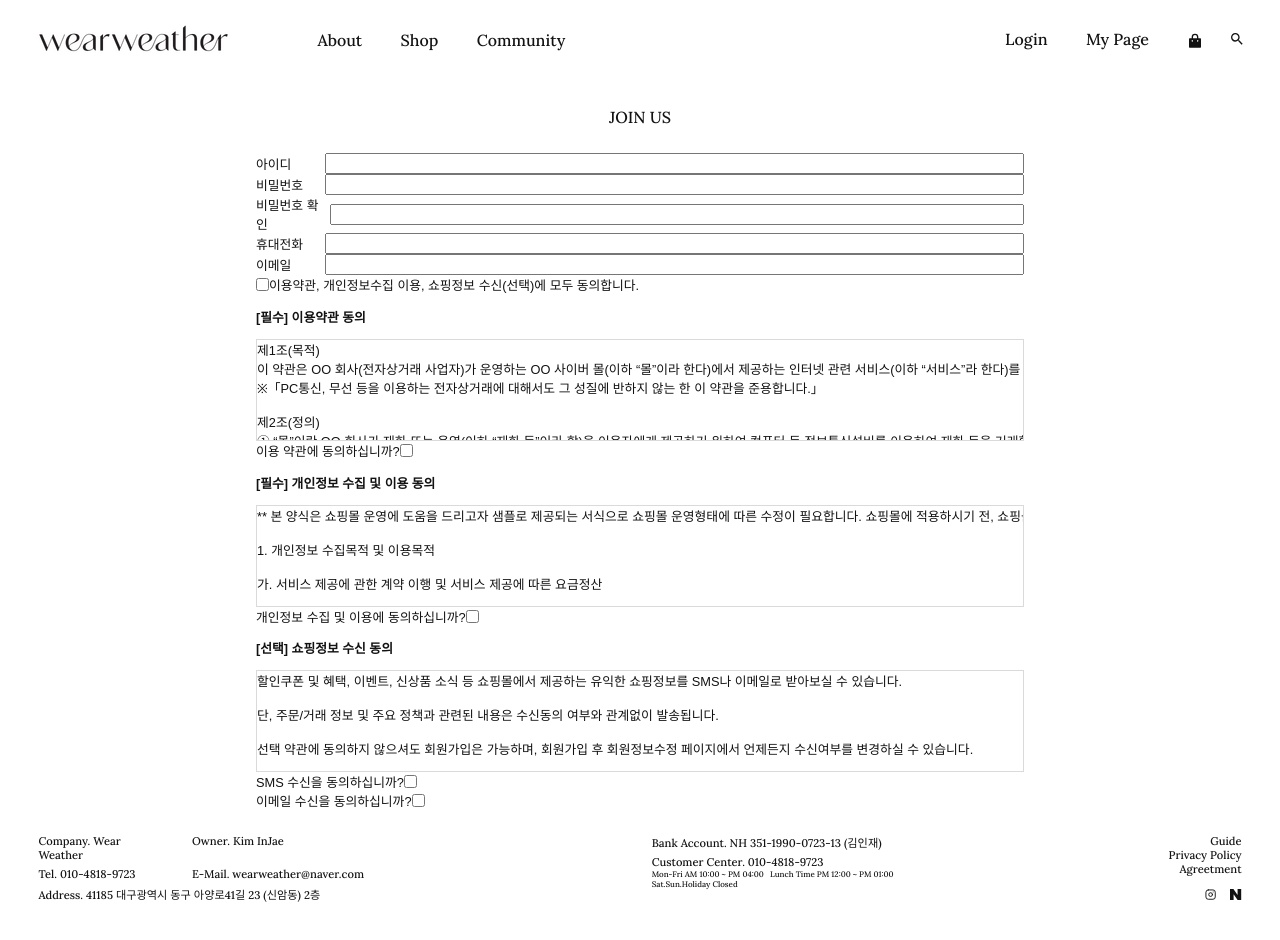
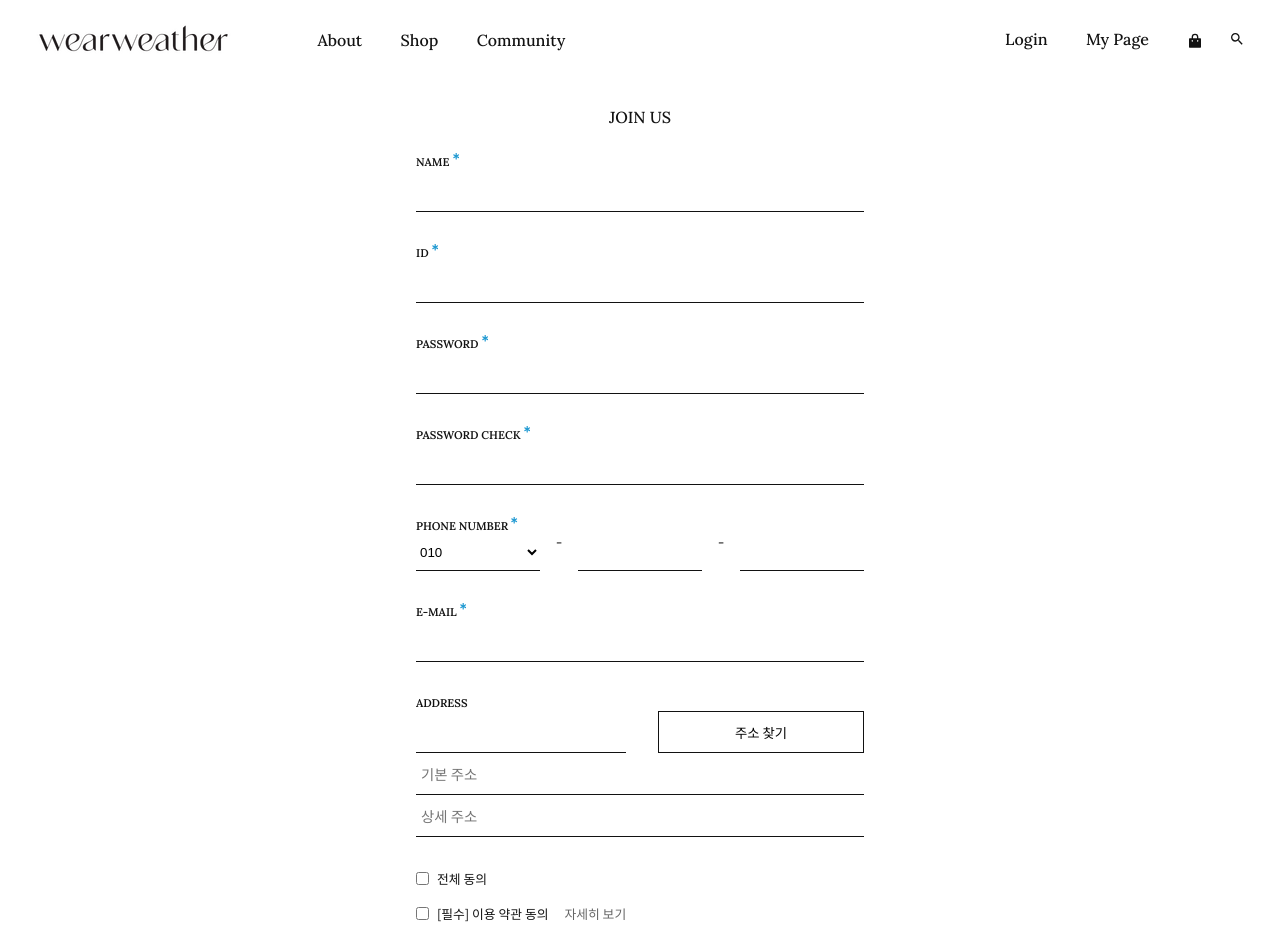
Before and after one commit to kauthenticity/millimeter, a React (Create React App) app: page /register in a window 1280 px wide. Shown: the top 940 px of the page. Built offline with nearby package versions, Linux system fonts and the light colour scheme.

Commit message:
[feat] : 회원가입 체크 빼고 다 함

```diff
--- a/package.json
+++ b/package.json
@@ -11,10 +11,13 @@
     "@testing-library/user-event": "^13.5.0",
     "axios": "^0.26.1",
     "react": "^18.0.0",
+    "react-daum-postcode": "^3.0.1",
     "react-dom": "^18.0.0",
     "react-icons": "^4.3.1",
+    "react-modal": "^3.14.4",
     "react-router-dom": "^6.3.0",
     "react-scripts": "5.0.1",
+    "rodal": "^1.8.3",
     "sass": "^1.50.1",
     "sass-loader": "^12.6.0",
     "styled-components": "^5.3.5",
--- a/src/App.css
+++ b/src/App.css
@@ -1,28 +1,30 @@
 @import url('https://fonts.googleapis.com/css2?family=Lora:wght@500;600&family=Nanum+Myeongjo&family=Noto+Sans+KR:wght@300;400;500&display=swap');
+/*
 
+
+
+@font-face {
+  font-family: 'Noto-Sans KR', sans-serif;
+  src: url('https://fonts.googleapis.com/css2?family=Noto+Sans+KR:wght@300;400;500&display=swap');
+  unicode-range: U+AC00-D7A3;
+}
+
+@font-face {
+  font-family: 'Lora', serif;
+  src: url('https://fonts.googleapis.com/css2?family=Lora:wght@400;500;600&display=swap');
+  font-style: normal;
+}
+*/
 .App {
-  font-family: 'Lora', serif;
+  font-family: 'Lora', 'Noto-Sans KR';
   display : flex;
   color : #121212;
   flex-direction: column;
   min-height : 100vh;
   justify-content: space-between;
 }
-@font-face {
-  font-family: 'Lora', serif;
-  src: url('https://fonts.googleapis.com/css2?family=Lora:wght@500;600&display=swap') format("woff");
-  font-style: normal;
-}
-
-@font-face {
-  font-family: 'Noto Sans KR', sans-serif;
-  src: url('https://fonts.googleapis.com/css2?family=Noto+Sans+KR:wght@300;400;500&display=swap') format("woff");
-  font-style: normal;
-  unicode-range : U+AC00-D7A3;
-}
-
 /* 드래그 했을 때 배경색 및 글자색 지정 */
 ::selection {
-		background-color: #121212;
-		color: white;
-	}
+	background-color: #121212;
+	color: white;
+}
--- a/src/Components/About/About.js
+++ b/src/Components/About/About.js
@@ -86,7 +86,6 @@ const InfoContainer = styled.div`
 const ExternalLinkContainer = styled.div`
   margin-top: 5vh;
 `;
-const ExternalLink = styled.div``;
 const AboutContainer = styled.div`
   display: flex;
   margin-top: 2vh;
@@ -98,7 +97,7 @@ const ImgContainer = styled.div`
   height: 70vh;
 `;
 const Description = styled.div`
-  font-family: "Noto Sans KR", sans-serif;
+  /* font-family: "Noto Sans KR", sans-serif; */
   line-height: 200%;
   font-weight: 400;
 `;
--- /dev/null
+++ b/src/Components/Auth/Agreetment.js
@@ -0,0 +1,154 @@
+import { React, useEffect, useCallback, useState } from 'react'
+import styled from 'styled-components'
+import Modal from 'react-modal'
+import "./modal.css";
+import { MdClose } from "react-icons/md";
+import { agreetment1, agreetment2, agreetment3} from './agreetments'
+
+const Agreetment = ({checks, setChecks}) => {
+  const [more1, setMore1] = useState(false);
+  const [more2, setMore2] = useState(false);
+  const [more3, setMore3] = useState(false);
+
+  const onClickMore1 = () => {
+    setMore1(!more1)
+  }
+
+  const onClickMore2 = () => {
+    setMore2(!more2);
+  };
+
+  const onClickMore3 = () => {
+    setMore3(!more3);
+  };
+
+  const onCkChange = (e) => {
+    setChecks({ ...checks, [e.target.name]: !checks[e.target.name] })
+    console.log(checks)
+  }
+
+  return (
+    <>
+      <AgreetmentContainer>
+        <CheckboxLeft name="all" onChange={onCkChange} checked={ checks.all}type="checkbox" />
+        전체 동의
+      </AgreetmentContainer>
+      <AgreetmentContainer>
+        <CheckboxLeft name="ck1" onChange={onCkChange} checked={ checks.ck1} type="checkbox" />
+        [필수] 이용 약관 동의
+        <ViewMore onClick={onClickMore1}>
+          자세히 보기
+          <Modal
+            ariaHideApp={false}
+            isOpen={more1}
+            onRequestClose={onClickMore1}
+            className="modal agreetment"
+            overlayClassName="overlay agreetment"
+          >
+            <MdClose
+              onClick={onClickMore1}
+              style={{
+                float: "right",
+                marginBottom: "1rem",
+                cursor: "pointer",
+              }}
+            />
+            <br />
+            <div>{agreetment1}</div>
+            <Button>닫기</Button>
+          </Modal>
+        </ViewMore>
+      </AgreetmentContainer>
+
+      <AgreetmentContainer>
+        <CheckboxLeft name="ck1" type="checkbox" checked={ checks.ck2}onChange={onCkChange} />
+        [필수] 개인정보 수집 및 이용 방침{" "}
+        <ViewMore onClick={onClickMore2}>
+          자세히 보기
+          <Modal
+            ariaHideApp={false}
+            isOpen={more2}
+            onRequestClose={onClickMore2}
+            className="modal agreetment"
+            overlayClassName="overlay agreetment"
+          >
+            <MdClose
+              onClick={onClickMore2}
+              style={{
+                float: "right",
+                marginBottom: "1rem",
+                cursor: "pointer",
+              }}
+            />
+            <br />
+            <div>{agreetment2}</div>
+            <Button>닫기</Button>
+          </Modal>
+        </ViewMore>
+      </AgreetmentContainer>
+
+      <AgreetmentContainer>
+        <CheckboxLeft name="ck2" type="checkbox" checked={ checks.ck3} onChange={onCkChange}/>
+        [선택] 쇼핑정보 수신 동의
+        <ViewMore onClick={onClickMore3}>
+          자세히 보기
+          <Modal
+            ariaHideApp={false}
+            isOpen={more3}
+            onRequestClose={onClickMore3}
+            className="modal agreetment3"
+            overlayClassName="overlay agreetment"
+          >
+            <MdClose
+              onClick={onClickMore3}
+              style={{
+                float: "right",
+                marginBottom: "1rem",
+                cursor: "pointer",
+              }}
+            />
+            <br />
+            <div>{agreetment3}</div>
+            <Button>닫기</Button>
+          </Modal>
+        </ViewMore>
+      </AgreetmentContainer>
+    </>
+  );
+}
+
+export default Agreetment
+const Button = styled.button`
+  width: 100%;
+  border: none;
+  background: transparent;
+  margin: 2rem 0;
+  border: 1px solid #121212;
+  padding: 0.6rem 0;
+  font-family: "Lora";
+
+  cursor: pointer;
+  transition: all 0.2s ease-in;
+  &:hover {
+    background: #232323;
+    color: white;
+  }
+`;
+
+const ViewMore = styled.div`
+  font-family: "Noto Sans KR";
+  margin-left: 1rem;
+  color: #666;
+  cursor: pointer;
+`;
+const CheckboxLeft = styled.input`
+  margin: 0;
+  margin-right: 0.5rem;
+`;
+
+const AgreetmentContainer = styled.div`
+  display: flex;
+  align-items: center;
+  font-family: "Noto Sans KR";
+  margin: 1rem 0;
+`;
--- a/src/Components/Auth/Register.js
+++ b/src/Components/Auth/Register.js
@@ -1,126 +1,322 @@
-import { React } from 'react'
+import { React, useState, useEffect } from 'react'
 import styled from 'styled-components'
-import { agreetment1, agreetment2, agreetment3 } from './agreetments'
+import { FaStarOfLife } from 'react-icons/fa'
+import {MdClose} from 'react-icons/md'
+import DaumPostcode from "react-daum-postcode";
+import Modal from 'react-modal';
+import Agreetment from './Agreetment';
+import './modal.css'
+
 
 const Register = () => {
+  // 회원가입 폼 정보
+  const [info, setInfo] = useState({
+    name: "",
+    id: "",
+    password: "",
+    password2: "",
+    phone1: "",
+    phone2: "",
+    phone3: "",
+    postcode: "",
+    address1: "",
+    address2: "",
+  });
+  // 비밀번호가 일치하는지
+  const [pwSame, setPwSame] = useState(false);
+
+  const [postCode, setPostCode] = useState('')
+  const [addr, setAddr] = useState('')
+  const [isOpen, setIsOpen] = useState(false);
+  const [checks, setChecks] = useState({
+    all: false,
+    ck1: false,
+    ck2: false,
+    ck3: false,
+  })
+
+  const iconStyle = {
+    color: "#1F99D2",
+    fontSize: "0.4rem",
+    position: "absolute",
+    marginLeft: "0.2rem",
+  };
+
+
+
+  // 회원가입 폼 state 바인딩
+  const onInfoChange = (e) => {
+    setInfo({
+      ...info,
+      [e.target.name]: e.target.value,
+    });
+
+    console.log(info);
+  };
+
+  const handleAddressComplete = (data) => {
+    setPostCode(data.zonecode);
+    setAddr(data.address);
+    setInfo({ ...info, postcode: data.zonecode, address1: data.address });
+    setIsOpen(false)
+  }
+
+  function onOpenZipcode() {
+    setIsOpen(true);
+  }
+
+  function onCloseZipcode() {
+    setIsOpen(false);
+  }
+
+  // 비밀번호, 비밀번호 확인이 바뀔 대마다 서로가 같은지 체크함.
+  useEffect(() => {
+    setPwSame(info.password === info.password2);
+  }, [info.password, info.password2]);
+
   return (
     <RegisterContainr>
       <Title>JOIN US</Title>
       <InputContainer>
-        <Label>아이디</Label>
-        <Input></Input>
+        <Label>NAME</Label>
+        <FaStarOfLife style={iconStyle} />
+        <Input
+          type="text"
+          name="name"
+          id="name"
+          onChange={onInfoChange}
+          required
+        ></Input>
       </InputContainer>
 
       <InputContainer>
-        <Label>비밀번호</Label>
-        <Input></Input>
+        <Label>ID</Label>
+        <FaStarOfLife style={iconStyle} />
+        <Input
+          type="text"
+          name="id"
+          id="id"
+          onChange={onInfoChange}
+          required
+        ></Input>
       </InputContainer>
 
       <InputContainer>
-        <Label>비밀번호 확인</Label>
-        <Input></Input>
+        <Label>PASSWORD</Label>
+        <FaStarOfLife style={iconStyle} />
+        <Input
+          type="password"
+          name="password"
+          id="password"
+          onChange={onInfoChange}
+          required
+        ></Input>
       </InputContainer>
 
       <InputContainer>
-        <Label>휴대전화</Label>
-        <Input></Input>
+        <Label>PASSWORD CHECK</Label>
+        <FaStarOfLife style={iconStyle} />
+        <Input
+          type="password"
+          name="password2"
+          id="password2"
+          onChange={onInfoChange}
+          required
+        ></Input>
+        <Helper>{pwSame === true ? "" : "비밀번호가 일치하지 않습니다"}</Helper>
       </InputContainer>
 
       <InputContainer>
-        <Label>이메일</Label>
-        <Input></Input>
+        <Label>PHONE NUMBER</Label>
+        <FaStarOfLife style={iconStyle} />
+        <PhoneContainer>
+          <Select onChange={onInfoChange} name="phone1">
+            <option value="010">010</option>
+            <option value="011">011</option>
+            <option value="016">016</option>
+            <option value="017">017</option>
+            <option value="018">018</option>
+            <option value="019">019</option>
+          </Select>
+          <span style={{ margin: "0 1rem" }}>-</span>
+          <Phone name="phone2" onChange={onInfoChange} />
+          <span
+            name="phone3"
+            onChange={onInfoChange}
+            style={{ margin: "0 1rem" }}
+          >
+            -
+          </span>
+          <Phone />
+        </PhoneContainer>
       </InputContainer>
 
-      <AgreetmentContainer>
-        <P>
-          <Checkbox type="checkbox" />
-          이용약관, 개인정보수집 이용, 쇼핑정보 수신(선택)에 모두 동의합니다.
-        </P>
-        <Agreetment>
-          <AgreetmentTitle>[필수] 이용약관 동의</AgreetmentTitle>
-          <Box>{agreetment1}</Box>
-          <P>
-            이용 약관에 동의하십니까?
-            <Checkbox type="checkbox" />
-          </P>
-        </Agreetment>
+      <InputContainer>
+        <Label required>E-MAIL</Label>
+        <FaStarOfLife style={iconStyle} />
+        <Input
+          type="email"
+          name="email"
+          id="email"
+          onChange={onInfoChange}
+        ></Input>
+      </InputContainer>
 
-        <Agreetment>
-          <AgreetmentTitle>[필수] 개인정보 수집 및 이용 동의</AgreetmentTitle>
-          <Box>{agreetment2}</Box>
-          <P>
-            개인정보 수집 및 이용에 동의하십니까?
-            <Checkbox type="checkbox" />
-          </P>
-        </Agreetment>
+      <InputContainer>
+        <Label>ADDRESS</Label>
+        <PhoneContainer>
+          <Input
+            name="postcode"
+            value={info.postcode}
+            onChange={onInfoChange}
+          ></Input>
+          <ButtonAddress onClick={onOpenZipcode}>주소 찾기</ButtonAddress>
+          {isOpen && (
+            <Modal
+              ariaHideApp={false}
+              isOpen={true}
+              onRequestClose={onCloseZipcode}
+              className="modal address"
+              overlayClassName="overlay address"
+            >
+              <MdClose
+                onClick={onCloseZipcode}
+                style={{
+                  float: "right",
+                  marginBottom: "1rem",
+                  cursor: "pointer",
+                }}
+              />
+              <DaumPostcode
+                style={{ height: "500px" }}
+                onComplete={handleAddressComplete}
+              />
+            </Modal>
+          )}
+        </PhoneContainer>
+        <Input
+          name="address1"
+          onChange={onInfoChange}
+          placeholder="기본 주소"
+          value={info.address1}
+        />
+        <Input
+          name="address2"
+          onChange={onInfoChange}
+          placeholder="상세 주소"
+        />
+      </InputContainer>
 
-        <Agreetment>
-          <AgreetmentTitle>[선택] 쇼핑정보 수신 동의</AgreetmentTitle>
-          <Box>{agreetment3}</Box>
-          <P>
-            SMS 수신을 동의하십니까?
-            <Checkbox type="checkbox" />
-          </P>
-          <P>
-            이메일 수신을 동의하십니까?
-            <Checkbox type="checkbox" />
-          </P>
-        </Agreetment>
-      </AgreetmentContainer>
+      <Agreetment checks={checks} setChecks={setChecks} />
+
+      <Button>JOIN US</Button>
     </RegisterContainr>
   );
 }
 
 export default Register
-const AgreetmentTitle = styled.h3`
-  font-size : 0.8rem;
-`
-const Box = styled.div`
-  height: 100px;
-  overflow-y: scroll;
-  overflow-x : wrap;
-  border: 1px solid #dadada;
-  white-space: pre;
+
+const Phone = styled.input`
+  width: 100%;
+  padding: 10px 0;
+  font-size: 16px;
+  color: #121212;
+  border: none;
+  border-bottom: 1px solid #121212;
+  outline: none;
+  background: transparent;
+  font-size: 0.9rem;
+  position: relative;
 `;
-const Agreetment = styled.div`
-`
-const Checkbox = styled.input`
-  margin : 0;
-`
+const Select = styled.select`
+  width: 100%;
+  outline: none;
+  background: transparent;
+  border: none;
+  border-bottom: 1px solid #121212;
+`;
+const Helper = styled.span`
+  font-size: 0.7rem;
+  font-family: "Noto Sans KR";
+  letter-spacing: 1px;
+`;
+const Button = styled.button`
+  width: 100%;
+  border: none;
+  background: transparent;
+  margin: 2rem 0 4rem 0;
 
-const P = styled.div`
-  display : flex;
-  align-items : center;
+  border: 1px solid #121212;
+  padding: 0.6rem 0;
+  font-family : 'Lora';
+
+  cursor: pointer;
+  transition: all 0.2s ease-in;
+  &:hover {
+    background: #232323;
+    color: white;
+  }
 `;
 
-const AgreetmentContainer = styled.div`
+const ButtonAddress = styled.button`
+  width: 100%;
+  border: none;
+  background: transparent;
+  border: 1px solid #121212;
+  padding: 0.6rem 0;
+  margin-left: 2rem;
+  cursor: pointer;
+  font-family: "Noto Sans KR";
+  transition: all 0.2s ease-in;
+  outline : none;
+  &:hover {
+    background: #232323;
+    color: white;
+  }
+`;
 
-`
 const Label = styled.label`
-
+  font-size : 0.7rem;
+  font-weight : bold;
 `
 const Input = styled.input`
-  width : 90%;
-`
+  font-family: "Noto Sans KR";
+  width: 100%;
+  padding: 10px 5px;
+  font-size: 16px;
+  color: #121212;
+  border: none;
+  border-bottom: 1px solid #121212;
+  outline: none;
+  background: transparent;
+  font-size: 0.9rem;
+  position: relative;
+  box-sizing: border-box;
+`;
+
+const PhoneContainer = styled.div`
+  width: 100%;
+  display: flex;
+  justify-content : space-between;
+`;
 const InputContainer = styled.div`
   width : 100%;
-  display : flex;
-  justify-content : space-between;
-  align-items : center;
+  display : block;
+  margin-bottom : 2rem;
 `
 
 const Title = styled.h1`
   padding: 1rem 0;
   text-align : center;
   font-size : 1rem;
-  font-family : 'lora', serif;
+  /* font-family : 'Lora', serif; */
   font-weight : normal;
 `;
 const RegisterContainr = styled.div`
   margin: 0 auto;
-  width: 60vw;
+  width: 35vw;
   min-height: 80vh;
   position: relative;
-  font-family: "noto-sans", sans-serif;
-  font-size : 0.8rem;
+  /* font-family: "Lora", serif; */
+  font-size: 0.8rem;
 `;
--- /dev/null
+++ b/src/Components/Auth/modal.css
@@ -0,0 +1,36 @@
+.modal{
+  position: absolute;
+  background-color: #fff;
+  border : none;
+  outline : none;
+  padding : 1rem 2rem;
+  overflow: auto;
+  white-space: pre-wrap;
+}
+
+.modal, .agreetment{
+  top: 12vh;
+  left: 24vw;
+  right: 24vw;
+  bottom: 12vh;
+  font-family : 'Noto Sans KR';
+  font-size : 0.9rem;
+}
+
+.agreetment3{
+  top: 32vh;
+  left: 30vw;
+  right: 30vw;
+  bottom: 32vh;
+  font-family : 'Noto Sans KR';
+  font-size : 0.9rem;
+}
+
+.overlay{
+  position: fixed;
+  top: 0;
+  left: 0;
+  right: 0;
+  bottom: 0;
+  background-color: rgba(192,192,192,0.3);
+}
```
Also changed, not shown: 1 other file (tests, documents, lock files or other folders).
